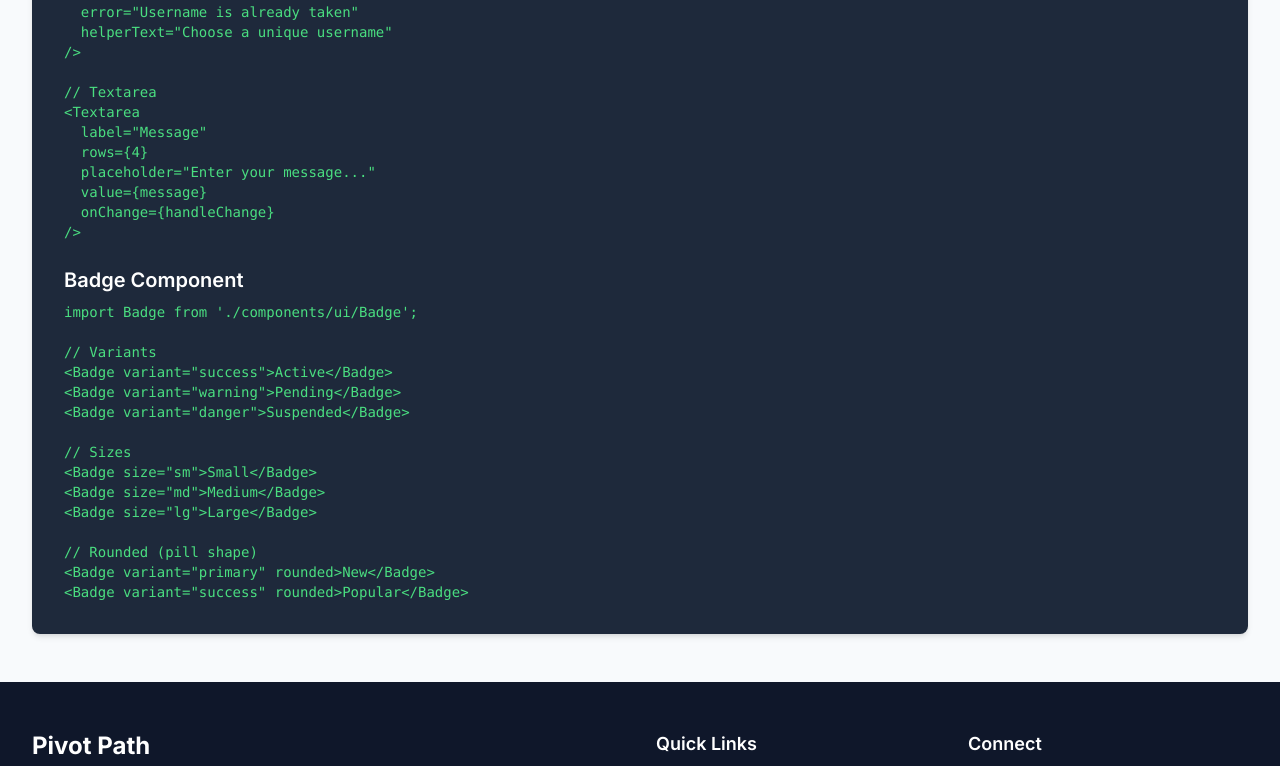
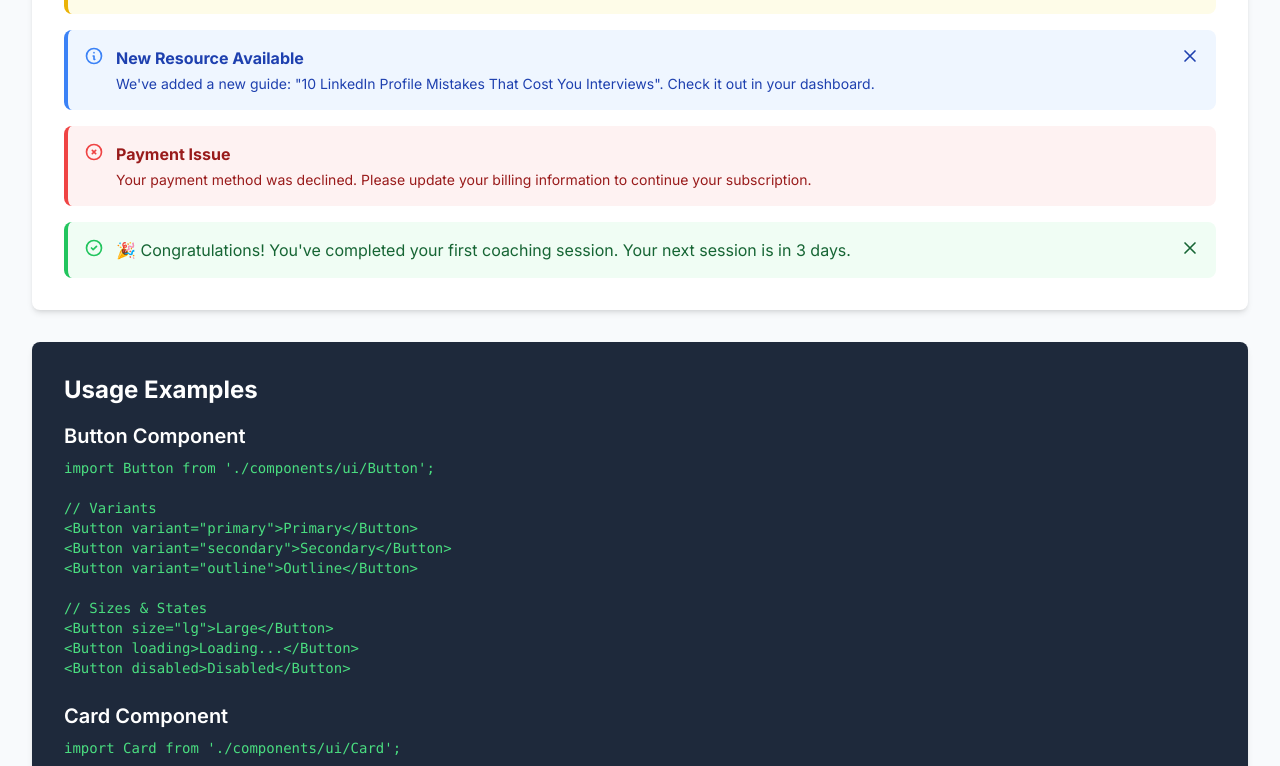
Before and after one commit to Carson0350/pivot-path-mvp, a React (Vite) app: page /components in a window 1280 px wide. Shown: the part 5842-6608 px from the top of the page. Built offline with nearby package versions, Linux system fonts and the light colour scheme.

Commit message:
Story 2.5: Create Alert Component - Notification messages with 4 variants, icons, titles, dismissible option, and real-world examples

```diff
--- /dev/null
+++ b/src/components/demos/AlertDemo.jsx
@@ -0,0 +1,120 @@
+import { useState } from 'react';
+import Alert from '../ui/Alert';
+import Button from '../ui/Button';
+
+function AlertDemo() {
+  const [showDismissible, setShowDismissible] = useState(true);
+
+  return (
+    <section className="bg-white p-8 rounded-lg shadow-md mb-8">
+      <h2 className="text-2xl font-bold text-slate-900 mb-6">Alert Component</h2>
+
+      {/* Variants */}
+      <div className="mb-8">
+        <h3 className="text-lg font-semibold text-slate-700 mb-4">Variants</h3>
+        <div className="space-y-4">
+          <Alert variant="success">
+            Your profile has been successfully updated!
+          </Alert>
+
+          <Alert variant="warning">
+            Your session will expire in 5 minutes. Please save your work.
+          </Alert>
+
+          <Alert variant="danger">
+            Payment failed. Please check your payment method and try again.
+          </Alert>
+
+          <Alert variant="info">
+            New features are available! Check out our latest updates.
+          </Alert>
+        </div>
+      </div>
+
+      {/* With Titles */}
+      <div className="mb-8">
+        <h3 className="text-lg font-semibold text-slate-700 mb-4">With Titles</h3>
+        <div className="space-y-4">
+          <Alert variant="success" title="Success!">
+            Your LinkedIn profile has been optimized and is now live.
+          </Alert>
+
+          <Alert variant="warning" title="Action Required">
+            Please complete your payment to activate your coaching package.
+          </Alert>
+
+          <Alert variant="danger" title="Error">
+            Unable to process your request. Please contact support if the problem persists.
+          </Alert>
+
+          <Alert variant="info" title="Pro Tip">
+            Add keywords to your LinkedIn headline to improve your profile visibility by 40%.
+          </Alert>
+        </div>
+      </div>
+
+      {/* Dismissible */}
+      <div className="mb-8">
+        <h3 className="text-lg font-semibold text-slate-700 mb-4">Dismissible Alerts</h3>
+        <div className="space-y-4">
+          {showDismissible && (
+            <Alert
+              variant="info"
+              title="Welcome!"
+              dismissible
+              onDismiss={() => console.log('Alert dismissed')}
+            >
+              Click the X button to dismiss this alert.
+            </Alert>
+          )}
+
+          <Alert variant="success" dismissible>
+            This alert can be dismissed. Try clicking the X button.
+          </Alert>
+
+          {!showDismissible && (
+            <div className="text-center py-4">
+              <p className="text-slate-600 mb-4">Alert was dismissed!</p>
+              <Button size="sm" onClick={() => setShowDismissible(true)}>
+                Show Alert Again
+              </Button>
+            </div>
+          )}
+        </div>
+      </div>
+
+      {/* Real-World Examples */}
+      <div>
+        <h3 className="text-lg font-semibold text-slate-700 mb-4">Real-World Examples</h3>
+        <div className="space-y-4">
+          <Alert variant="success" title="Session Booked!">
+            Your career coaching session is scheduled for Monday, Nov 4th at 2:00 PM. You&apos;ll
+            receive a calendar invite shortly.
+          </Alert>
+
+          <Alert variant="warning" title="Limited Spots Available">
+            Only 3 spots left for this month&apos;s LinkedIn optimization workshop. Book now to
+            secure your place!
+          </Alert>
+
+          <Alert variant="info" title="New Resource Available" dismissible>
+            We&apos;ve added a new guide: &quot;10 LinkedIn Profile Mistakes That Cost You
+            Interviews&quot;. Check it out in your dashboard.
+          </Alert>
+
+          <Alert variant="danger" title="Payment Issue">
+            Your payment method was declined. Please update your billing information to continue
+            your subscription.
+          </Alert>
+
+          <Alert variant="success" dismissible>
+            🎉 Congratulations! You&apos;ve completed your first coaching session. Your next
+            session is in 3 days.
+          </Alert>
+        </div>
+      </div>
+    </section>
+  );
+}
+
+export default AlertDemo;
--- a/src/components/demos/CodeExamples.jsx
+++ b/src/components/demos/CodeExamples.jsx
@@ -87,7 +87,7 @@ import Textarea from './components/ui/Textarea';
         </pre>
       </div>
 
-      <div>
+      <div className="mb-6">
         <h3 className="text-xl font-semibold text-white mb-2">Badge Component</h3>
         <pre className="text-green-400 text-sm overflow-x-auto">
           <code>{`import Badge from './components/ui/Badge';
@@ -107,6 +107,32 @@ import Textarea from './components/ui/Textarea';
 <Badge variant="success" rounded>Popular</Badge>`}</code>
         </pre>
       </div>
+
+      <div>
+        <h3 className="text-xl font-semibold text-white mb-2">Alert Component</h3>
+        <pre className="text-green-400 text-sm overflow-x-auto">
+          <code>{`import Alert from './components/ui/Alert';
+
+// Basic alerts
+<Alert variant="success">
+  Profile updated successfully!
+</Alert>
+
+<Alert variant="warning">
+  Session expiring soon.
+</Alert>
+
+// With title
+<Alert variant="info" title="Pro Tip">
+  Add keywords to improve visibility.
+</Alert>
+
+// Dismissible
+<Alert variant="success" dismissible onDismiss={handleDismiss}>
+  You can close this alert.
+</Alert>`}</code>
+        </pre>
+      </div>
     </section>
   );
 }
--- /dev/null
+++ b/src/components/ui/Alert.jsx
@@ -0,0 +1,141 @@
+import { useState } from 'react';
+import PropTypes from 'prop-types';
+
+/**
+ * Alert Component
+ *
+ * A notification message component for displaying important information.
+ *
+ * @param {Object} props - Component props
+ * @param {React.ReactNode} props.children - Alert content
+ * @param {'success'|'warning'|'danger'|'info'} props.variant - Alert type
+ * @param {string} props.title - Optional alert title
+ * @param {boolean} props.dismissible - Whether alert can be dismissed
+ * @param {Function} props.onDismiss - Callback when alert is dismissed
+ * @param {string} props.className - Additional CSS classes
+ */
+function Alert({
+  children,
+  variant = 'info',
+  title,
+  dismissible = false,
+  onDismiss,
+  className = '',
+  ...props
+}) {
+  const [isVisible, setIsVisible] = useState(true);
+
+  const handleDismiss = () => {
+    setIsVisible(false);
+    if (onDismiss) {
+      onDismiss();
+    }
+  };
+
+  if (!isVisible) return null;
+
+  // Base styles
+  const baseStyles = 'p-4 rounded-lg border-l-4 flex items-start gap-3';
+
+  // Variant styles
+  const variantStyles = {
+    success: 'bg-green-50 border-green-500 text-green-800',
+    warning: 'bg-yellow-50 border-yellow-500 text-yellow-800',
+    danger: 'bg-red-50 border-red-500 text-red-800',
+    info: 'bg-blue-50 border-blue-500 text-blue-800',
+  };
+
+  // Icon styles
+  const iconColorStyles = {
+    success: 'text-green-500',
+    warning: 'text-yellow-500',
+    danger: 'text-red-500',
+    info: 'text-blue-500',
+  };
+
+  // Icons for each variant
+  const icons = {
+    success: (
+      <svg className="w-5 h-5 flex-shrink-0" fill="none" viewBox="0 0 24 24" stroke="currentColor">
+        <path
+          strokeLinecap="round"
+          strokeLinejoin="round"
+          strokeWidth={2}
+          d="M9 12l2 2 4-4m6 2a9 9 0 11-18 0 9 9 0 0118 0z"
+        />
+      </svg>
+    ),
+    warning: (
+      <svg className="w-5 h-5 flex-shrink-0" fill="none" viewBox="0 0 24 24" stroke="currentColor">
+        <path
+          strokeLinecap="round"
+          strokeLinejoin="round"
+          strokeWidth={2}
+          d="M12 9v2m0 4h.01m-6.938 4h13.856c1.54 0 2.502-1.667 1.732-3L13.732 4c-.77-1.333-2.694-1.333-3.464 0L3.34 16c-.77 1.333.192 3 1.732 3z"
+        />
+      </svg>
+    ),
+    danger: (
+      <svg className="w-5 h-5 flex-shrink-0" fill="none" viewBox="0 0 24 24" stroke="currentColor">
+        <path
+          strokeLinecap="round"
+          strokeLinejoin="round"
+          strokeWidth={2}
+          d="M10 14l2-2m0 0l2-2m-2 2l-2-2m2 2l2 2m7-2a9 9 0 11-18 0 9 9 0 0118 0z"
+        />
+      </svg>
+    ),
+    info: (
+      <svg className="w-5 h-5 flex-shrink-0" fill="none" viewBox="0 0 24 24" stroke="currentColor">
+        <path
+          strokeLinecap="round"
+          strokeLinejoin="round"
+          strokeWidth={2}
+          d="M13 16h-1v-4h-1m1-4h.01M21 12a9 9 0 11-18 0 9 9 0 0118 0z"
+        />
+      </svg>
+    ),
+  };
+
+  // Combine all styles
+  const alertClasses = `${baseStyles} ${variantStyles[variant]} ${className}`;
+
+  return (
+    <div className={alertClasses} role="alert" {...props}>
+      <div className={iconColorStyles[variant]}>{icons[variant]}</div>
+
+      <div className="flex-1">
+        {title && <h4 className="font-bold mb-1">{title}</h4>}
+        <div className={title ? 'text-sm' : ''}>{children}</div>
+      </div>
+
+      {dismissible && (
+        <button
+          onClick={handleDismiss}
+          className="flex-shrink-0 ml-auto hover:opacity-70 transition-opacity"
+          aria-label="Dismiss alert"
+        >
+          <svg className="w-5 h-5" fill="none" viewBox="0 0 24 24" stroke="currentColor">
+            <path
+              strokeLinecap="round"
+              strokeLinejoin="round"
+              strokeWidth={2}
+              d="M6 18L18 6M6 6l12 12"
+            />
+          </svg>
+        </button>
+      )}
+    </div>
+  );
+}
+
+Alert.propTypes = {
+  children: PropTypes.node.isRequired,
+  variant: PropTypes.oneOf(['success', 'warning', 'danger', 'info']),
+  title: PropTypes.string,
+  dismissible: PropTypes.bool,
+  onDismiss: PropTypes.func,
+  className: PropTypes.string,
+};
+
+export default Alert;
--- a/src/pages/ComponentDemo.jsx
+++ b/src/pages/ComponentDemo.jsx
@@ -2,6 +2,7 @@ import ButtonDemo from '../components/demos/ButtonDemo';
 import CardDemo from '../components/demos/CardDemo';
 import InputDemo from '../components/demos/InputDemo';
 import BadgeDemo from '../components/demos/BadgeDemo';
+import AlertDemo from '../components/demos/AlertDemo';
 import CodeExamples from '../components/demos/CodeExamples';
 
 function ComponentDemo() {
@@ -16,6 +17,7 @@ function ComponentDemo() {
         <CardDemo />
         <InputDemo />
         <BadgeDemo />
+        <AlertDemo />
         <CodeExamples />
       </div>
     </div>
```
